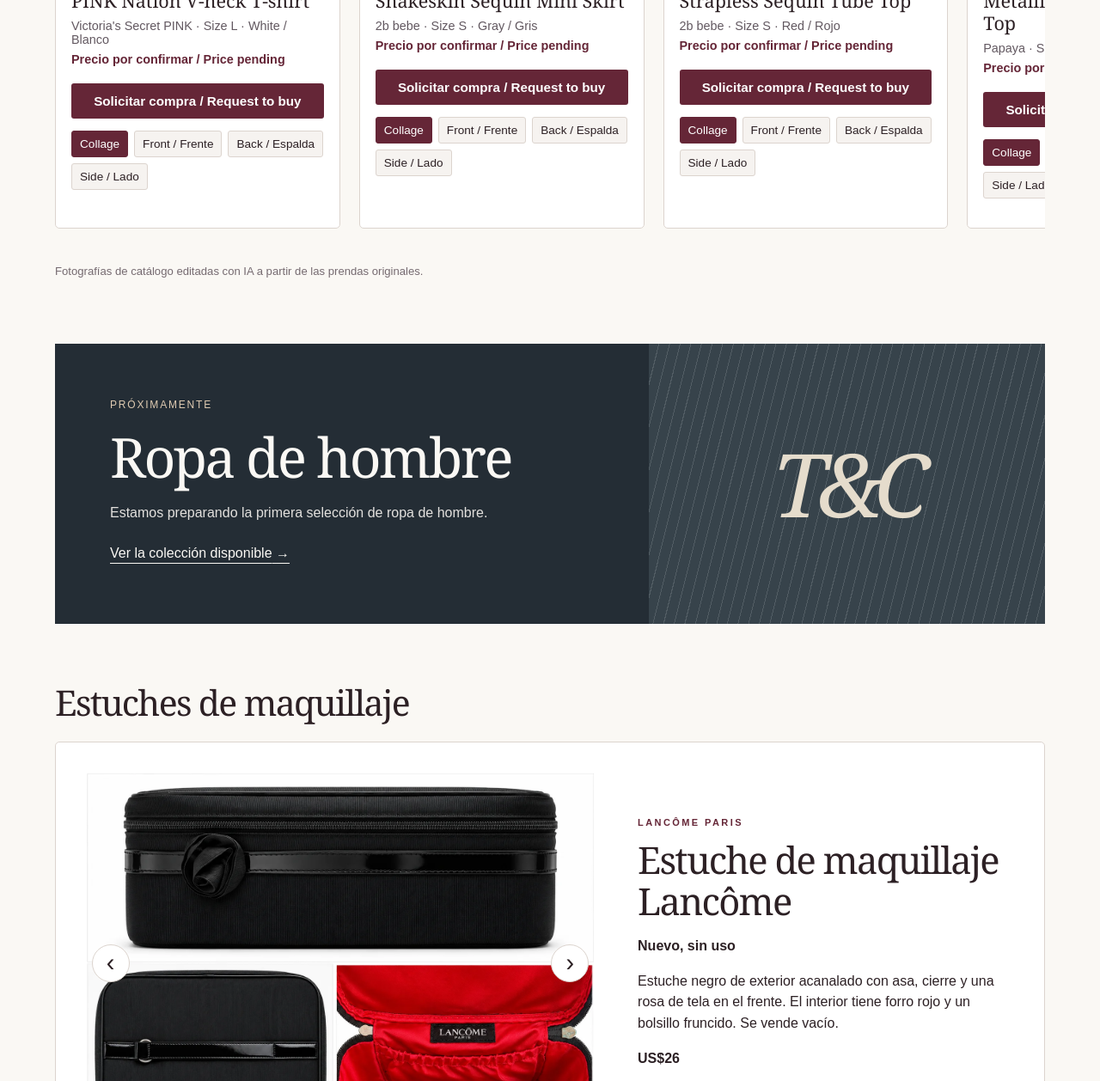
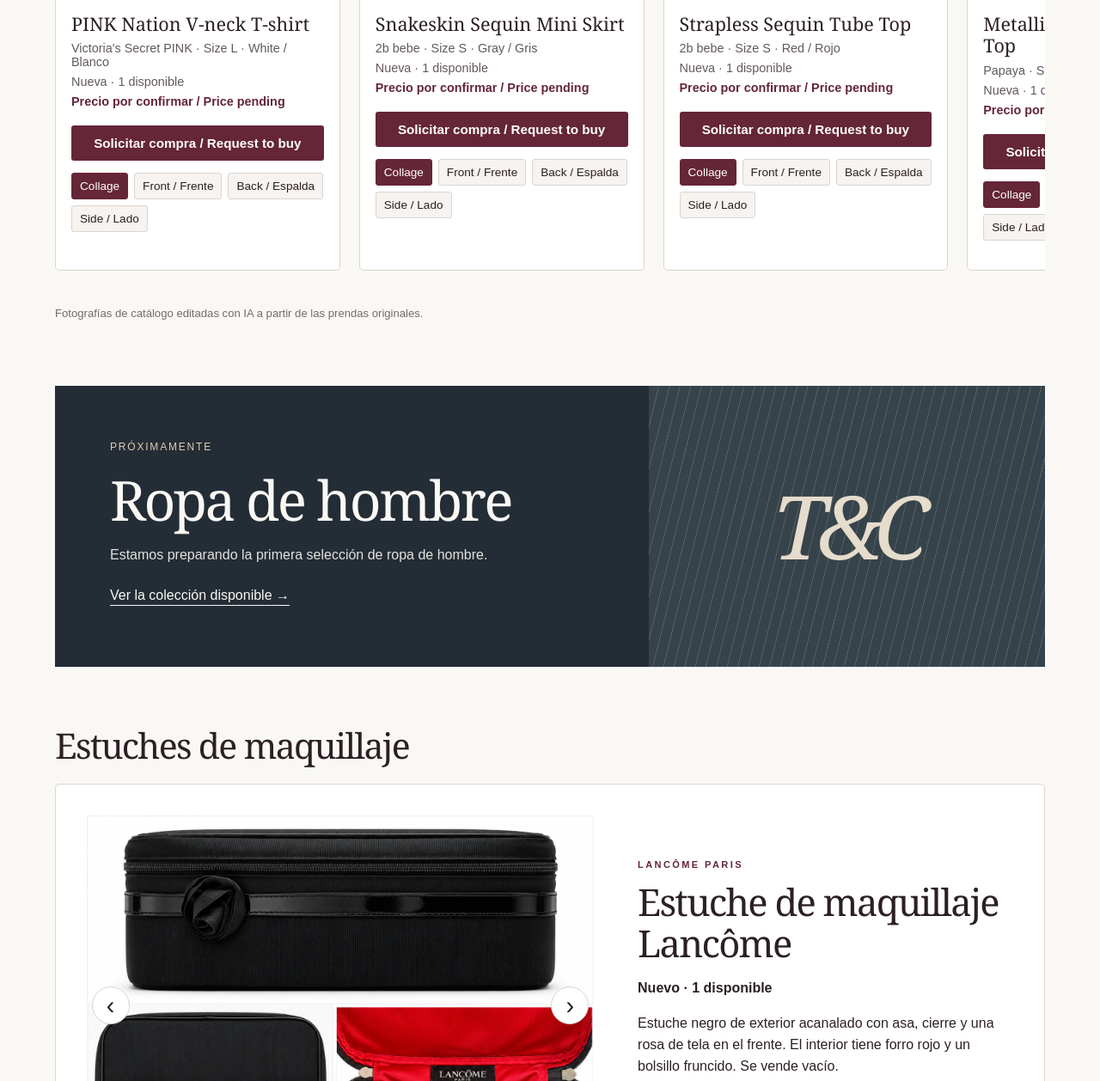
Before and after one commit to jayjayanton/AI-Clothing-Store, a plain HTML site: page index.html in a window 1280 px wide. Shown: the part 1185-2443 px from the top of the page at 86% size. Drawn offline with Linux system fonts and the light colour scheme; no server answers.

Commit message:
Show new condition and available quantities throughout the catalog

```diff
--- a/index.html
+++ b/index.html
@@ -5,7 +5,7 @@
 <title>Trama &amp; Charol | Moda y belleza</title><link rel="stylesheet" href="site/style.css?v=12">
 </head><body>
 <header><a class="brand" href="./">Trama <i>&amp;</i> Charol</a><nav class="nav-actions"><a href="#collection"><span data-text="browse">Colección</span></a><a id="mens-nav" href="#mens-clothing"><span data-text="men">Hombre</span></a><a href="#purchase-guide"><span data-text="how">Cómo comprar</span></a><button id="language-toggle" type="button" aria-label="Switch language to English">EN</button></nav></header>
-<section class="hero"><div class="hero-inner"><h1><span data-text="headline">Moda y</span><br><em><span data-text="accent">accesorios.</span></em></h1><p><span data-text="intro">Descubre nuestra selección de ropa de mujer y estuches Lancôme. La colección de hombre llega próximamente.</span></p><a class="cta" href="#collection"><span data-text="explore">Explorar la colección</span> <span aria-hidden="true">↓</span></a></div>
+<section class="hero"><div class="hero-inner"><h1><span data-text="headline">Moda y</span><br><em><span data-text="accent">accesorios.</span></em></h1><p><span data-text="intro">Ropa y accesorios nuevos. De cada diseño tenemos una sola unidad, salvo el estuche Lancôme con ribete rojo, del que hay dos.</span></p><a class="cta" href="#collection"><span data-text="explore">Explorar la colección</span> <span aria-hidden="true">↓</span></a></div>
 <figure class="editorial"><img src="assets/boutique-editorial.webp" width="1000" height="750" alt="" fetchpriority="high"><figcaption><span data-text="feature">Top de lentejuelas 2b bebe y estuche Lancôme</span></figcaption></figure></section>
 <main id="collection"><div class="catalog-bar"><h2><span data-text="catalog">Catálogo</span></h2><div class="categories"><button data-filter="all" class="active" aria-pressed="true"><span data-text="all">Todo</span></button><button data-filter="clothing" aria-pressed="false"><span data-text="clothing">Mujer</span></button><button data-filter="men" aria-pressed="false"><span data-text="men">Hombre</span></button><button data-filter="beauty" aria-pressed="false"><span data-text="beauty">Accesorios de belleza</span></button></div></div>
 <section class="women-products" id="womens-clothing" data-category="clothing"><h2><span data-text="wear">Ropa de mujer</span></h2><div class="women-filters" role="group" aria-label="Filtrar ropa de mujer"><button type="button" data-women-filter="all" class="active"><span data-text="allStyles">Todas</span></button><button type="button" data-women-filter="tshirts"><span data-text="tees">Camisetas</span></button><button type="button" data-women-filter="tops">Tops</button><button type="button" data-women-filter="skirts"><span data-text="skirts">Faldas</span></button></div><div id="women-product-grid" class="women-grid"></div><p class="women-note"><span data-text="note">Fotografías de catálogo editadas con IA a partir de las prendas originales.</span></p></section>
@@ -34,7 +34,7 @@
   <div class="case-info">
     <p class="eyebrow">LANCÔME PARIS</p>
     <h2 id="case-name" data-case-copy="name">Estuche de maquillaje Lancôme</h2>
-    <p class="case-condition" data-case-copy="condition">Nuevo, sin uso</p>
+    <p class="case-condition" data-case-copy="condition">Nuevo · 1 disponible</p>
     <p data-case-copy="description">Estuche negro de exterior acanalado con asa, cierre y una rosa de tela en el frente. El interior tiene forro rojo y un bolsillo fruncido. Se vende vacío.</p>
     <p class="case-price" data-case-copy="price">US$26</p>
     <button type="button" class="women-inquiry" id="case-inquiry" data-case-copy="inquiry">Solicitar compra</button>
@@ -62,6 +62,7 @@
   <div class="case-info">
     <p class="eyebrow">LANCÔME</p>
     <h2 id="red-case-name" data-case-copy="name">Estuche Lancôme con ribete rojo</h2>
+    <p class="case-condition" data-case-copy="condition">Nuevo · 2 disponibles</p>
     <p data-case-copy="description">Estuche negro con motivos tejidos, ribete rojo y dos tiradores en forma de torre Eiffel. El interior rojo tiene un bolsillo fruncido y una etiqueta que dice «Designed Exclusively For Lancôme».</p>
     <p class="case-price" data-case-copy="price">US$28</p>
     <button type="button" class="women-inquiry" id="red-case-inquiry" data-case-copy="inquiry">Solicitar compra</button>
@@ -71,4 +72,4 @@
 
 <section id="purchase-guide"><h2><span data-text="how">Cómo comprar</span></h2><p><span data-text="howText">Abre la pieza que te interesa y selecciona «Solicitar compra». Copia la solicitud para compartirla con la tienda. El precio final y la disponibilidad se confirman antes del pago.</span></p></section>
 </main><footer><a class="brand" href="./">Trama <i>&amp;</i> Charol</a><a href="#collection"><span data-text="back">Volver a la colección</span></a><a href="frontend/importer.html"><span data-text="importer">Importador de imágenes</span></a></footer>
-<script src="site/main.js?v=12"></script><script src="site/products.js?v=9"></script></body></html>
+<script src="site/main.js?v=13"></script><script src="site/products.js?v=10"></script></body></html>
--- a/site/main.js
+++ b/site/main.js
@@ -20,7 +20,7 @@ const translations = {
   "es": {
     "browse": "Colección",
     "how": "Cómo comprar",
-    "intro": "Descubre nuestra selección de ropa de mujer y estuches Lancôme. La colección de hombre llega próximamente.",
+    "intro": "Ropa y accesorios nuevos. De cada diseño tenemos una sola unidad, salvo el estuche Lancôme con ribete rojo, del que hay dos.",
     "headline": "Moda y",
     "accent": "accesorios.",
     "explore": "Explorar la colección",
@@ -32,6 +32,7 @@ const translations = {
     "mensSoon": "Estamos preparando la primera selección de ropa de hombre.",
     "beauty": "Accesorios de belleza",
     "wear": "Ropa de mujer",
+    "garmentStock": "Nueva · 1 disponible",
     "cases": "Estuches de maquillaje",
     "allStyles": "Todas",
     "tees": "Camisetas",
@@ -47,7 +48,7 @@ const translations = {
   "en": {
     "browse": "Collection",
     "how": "How to buy",
-    "intro": "Discover our selection of womenswear and Lancôme makeup cases. Our first menswear collection is on its way.",
+    "intro": "All clothing and accessories are new. We have one of each design, except for the red-trim Lancôme case, of which we have two.",
     "headline": "Clothing &",
     "accent": "accessories.",
     "explore": "Explore the collection",
@@ -59,6 +60,7 @@ const translations = {
     "mensSoon": "Our first selection of menswear is in the works.",
     "beauty": "Beauty accessories",
     "wear": "Women’s clothing",
+    "garmentStock": "New · 1 available",
     "cases": "Makeup cases",
     "allStyles": "All",
     "tees": "T-shirts",
@@ -74,7 +76,7 @@ const translations = {
 };
 const caseCopy = {
   es: {
-    name: 'Estuche de maquillaje Lancôme', condition: 'Nuevo, sin uso',
+    name: 'Estuche de maquillaje Lancôme', condition: 'Nuevo · 1 disponible',
     description: 'Estuche negro de exterior acanalado con asa, cierre y una rosa de tela en el frente. El interior tiene forro rojo y un bolsillo fruncido. Se vende vacío.',
     price: 'US$26', inquiry: 'Solicitar compra',
     photoNote: 'Fotos editadas con IA a partir de las imágenes del estuche.',
@@ -87,7 +89,7 @@ const caseCopy = {
     }
   },
   en: {
-    name: 'Lancôme Makeup Case', condition: 'New, unused',
+    name: 'Lancôme Makeup Case', condition: 'New · 1 available',
     description: 'Black ribbed makeup case with a carrying handle, zip closure and a fabric rose on the front. The red lining has a gathered pocket. Sold empty.',
     price: 'US$26', inquiry: 'Request to buy',
     photoNote: 'Catalog photos edited with AI from photos of this case.',
@@ -102,14 +104,14 @@ const caseCopy = {
 };
 const redTrimCopy = {
   es: {
-    name: 'Estuche Lancôme con ribete rojo',
+    name: 'Estuche Lancôme con ribete rojo', condition: 'Nuevo · 2 disponibles',
     price: 'US$28',
     description: 'Estuche negro con motivos tejidos, ribete rojo y dos tiradores en forma de torre Eiffel. El interior rojo tiene un bolsillo fruncido y una etiqueta que dice «Designed Exclusively For Lancôme».',
     base: 'Base', reverse: 'Reverso',
     alt: {collage: 'Estuche con ribete rojo, tiradores de torre Eiffel y etiqueta interior', front: 'Frente con cierre rojo continuo', top: 'Tapa estampada con asa negra y costuras rojas', interior: 'Forro rojo, bolsillo y etiqueta diseñada para Lancôme', base: 'Base estampada con borde rojo', reverse: 'Reverso con dos tiradores de torre Eiffel'}
   },
   en: {
-    name: 'Lancôme Red-Trim Makeup Case',
+    name: 'Lancôme Red-Trim Makeup Case', condition: 'New · 2 available',
     price: 'US$28',
     description: 'Black patterned case with red piping and two Eiffel Tower zipper pulls. The red lining has a gathered pocket and a label reading “Designed Exclusively For Lancôme”.',
     base: 'Base', reverse: 'Back',
--- a/site/products.js
+++ b/site/products.js
@@ -17,7 +17,10 @@ const grid=document.querySelector('#women-product-grid');let currentFilter='all'
 function renderWomen(){if(!grid)return;grid.replaceChildren();for(const p of womensProducts.filter(p=>currentFilter==='all'||p.category===currentFilter)){
  const card=document.createElement('article');card.className='women-card';card.dataset.category=p.category;
  const photo=document.createElement('a');photo.className='women-photo';photo.target='_blank';photo.rel='noopener noreferrer';const img=document.createElement('img');img.loading='lazy';photo.append(img);
- const info=document.createElement('div');info.className='women-info';const h=document.createElement('h3');h.textContent=p.name;const meta=document.createElement('p');meta.textContent=[p.brand,'Size '+p.size,p.color].filter(Boolean).join(' · ');const price=document.createElement('p');price.className='women-price';price.textContent='Precio por confirmar / Price pending';info.append(h,meta,price);const inquiry=document.createElement('button');inquiry.type='button';inquiry.className='women-inquiry';inquiry.textContent='Solicitar compra / Request to buy';inquiry.addEventListener('click',()=>openPurchaseRequest(p));info.append(inquiry);
+ const info=document.createElement('div');info.className='women-info';const h=document.createElement('h3');h.textContent=p.name;const meta=document.createElement('p');meta.textContent=[p.brand,'Size '+p.size,p.color].filter(Boolean).join(' · ');const price=document.createElement('p');price.className='women-price';price.textContent='Precio por confirmar / Price pending';const stock=document.createElement('p');
+ stock.dataset.text='garmentStock';
+ stock.textContent=translations[document.documentElement.lang].garmentStock;
+ info.append(h,meta,stock,price);const inquiry=document.createElement('button');inquiry.type='button';inquiry.className='women-inquiry';inquiry.textContent='Solicitar compra / Request to buy';inquiry.addEventListener('click',()=>openPurchaseRequest(p));info.append(inquiry);
  const gallery=document.createElement('div');gallery.className='women-gallery';const available=views.map((v,i)=>resolveImage(p,i));let selected=available.findIndex(Boolean);if(selected<0)continue;
  const buttons=views.map((v,i)=>{const b=document.createElement('button');b.type='button';b.textContent=labels[i];b.disabled=!available[i];b.addEventListener('click',()=>{selected=i;update()});gallery.append(b);return b});
  const update=()=>{const item=available[selected];if(!item)return;img.style.display='block';img.src=item.src;img.alt=p.name+' — '+labels[selected]+(item.placeholder?' (placeholder; photo coming soon)':'');photo.href=item.href;photo.setAttribute('aria-label','Open '+labels[selected]);buttons.forEach((b,i)=>{b.classList.toggle('active',i===selected);b.setAttribute('aria-pressed',String(i===selected))})};
```
